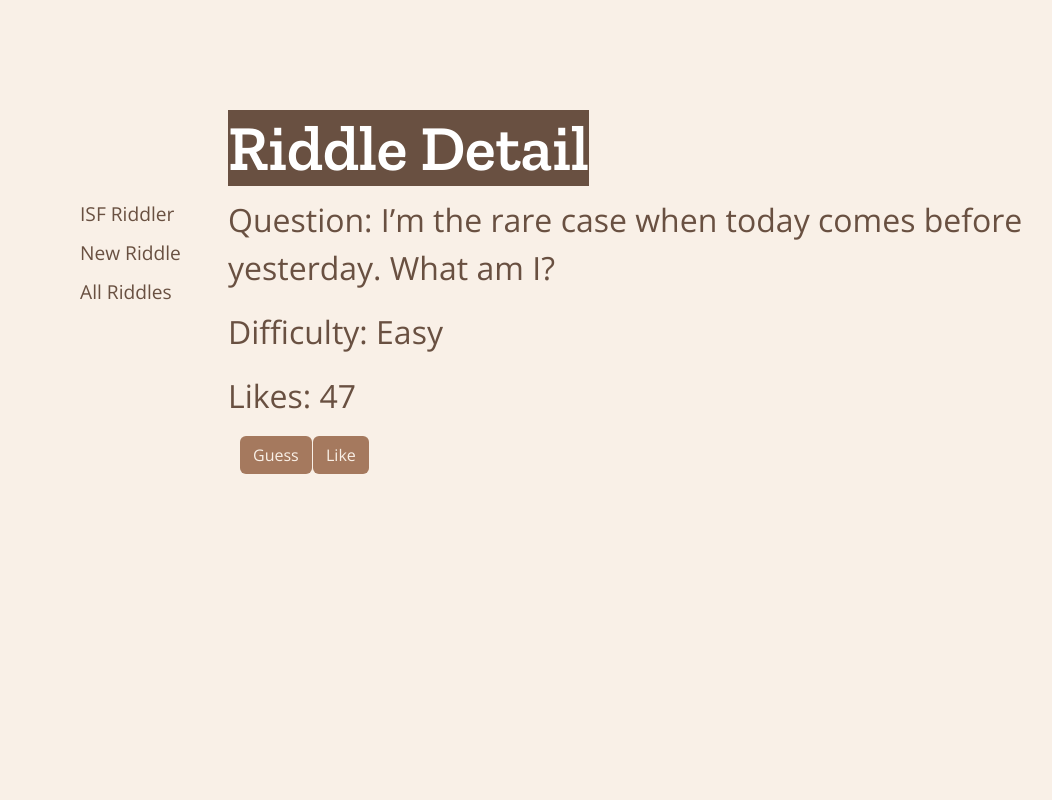
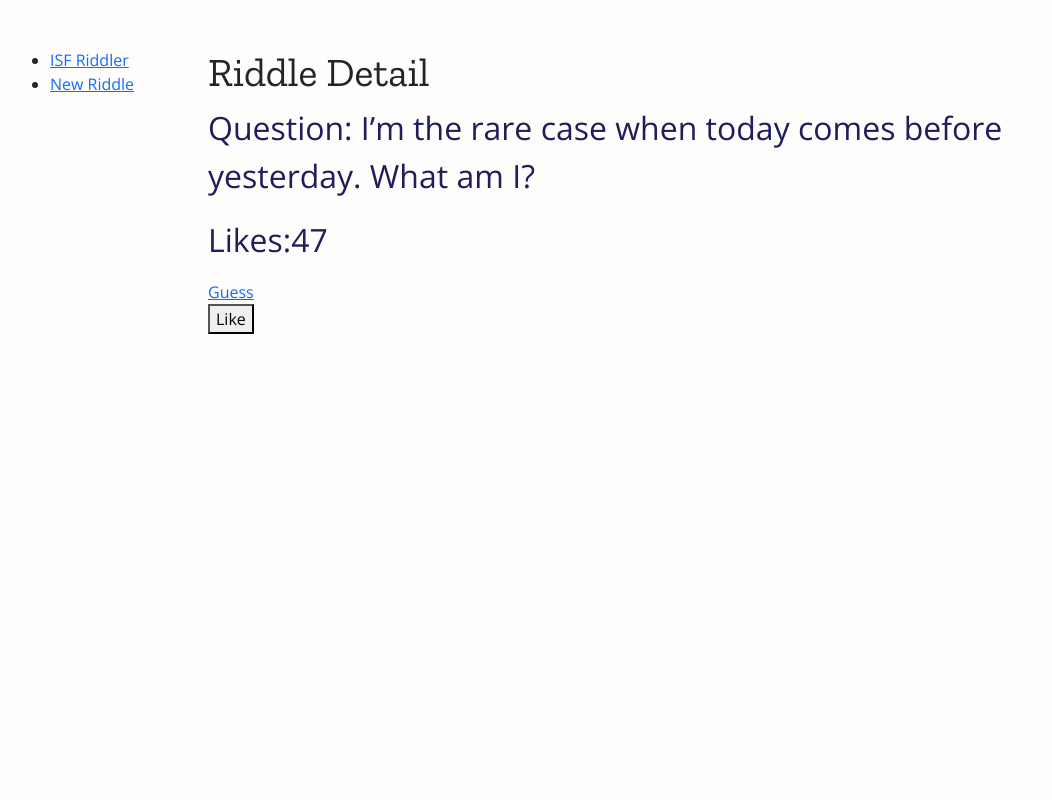
Before and after one commit to the-isf-academy/lab_riddler_tracks, a Django app: page /riddle/detail/1/ in a window 1280 px wide. Shown: the whole page, without its empty margins (64-1116 px from the left). Run offline with Django 4.2, Linux system fonts and the light colour scheme; data comes from the database, SQL or seed files in the repository; some libraries are stand-ins or nearby versions.

Commit message:
removing styles for lab

```diff
--- a/riddle_app/static/style.css
+++ b/riddle_app/static/style.css
@@ -1,118 +1,58 @@
 @import url('https://fonts.googleapis.com/css2?family=Open+Sans:wght@300;400&family=Zilla+Slab:wght@400;600&display=swap');
 
+
+/*
+💻 assign variables for easy color theming
+    - to use the variable as a value: var(--color1)
+*/
 :root {
-    --color1: rgb(105, 80, 65);
-    --color2: rgb(165, 121, 94);
-    --color3: rgb(249, 240, 231);
+    --color1: rgb(30, 30, 92);
+    --color2: rgb(241, 195, 215);
+    --color3: rgb(255, 253, 251);
+    --primary-font: 'Open Sans', sans-serif;
+    --secondary-font: 'Zilla Slab', sans;
 
 }
 
+/*
+💻 Customize and add CSS!
+    - Be sure to look at Bootstrap documentation.
+    - Add specific bootstrap classes to existing HTML tags
+*/
+
+body{
+    background-color: var(--color3);
+    font-family: var(--primary-font);
+}
 
 p{
     font-size: 2em;
     font-weight: 300;
-    color: var(--color1)
+    color: var(--color1);
+    font-family: var(--primary-font)
 }
 
 h1{
-    font-family: 'Zilla Slab';
-    font-weight: 600;
-    font-size: 4em;
-    line-height: 1.5em;
-    display: inline;
-    background: var(--color1);
-    color: #ffffff;
-
-}
-
-body{
-    background-color: var(--color3);
-    font-family: 'Open Sans', sans-serif;
-    margin-top: 100px;
-    margin-left: 100px;
-    margin-right: 100px;
-}
-
-.navigation{
-    margin-top: 100px;
-}
-
-.navigation a{
-    text-decoration: none;
-    font-size: 1.2em;
-    color: var(--color1);
-}
-
-.navigation a:hover{
-    color: var(--color2);
-}
-
-.navigation li{
-    margin-bottom: 10px;
-    list-style: none;
-}
-
-.list{
-    font-size: 1.5em;
-    font-weight: 300;
-}
-
-.btn{
-    background-color:var(--color2);
-    color: var(--color3);
-    display: inline;
-}
-
-.btn a, .btn a:hover{
-    text-decoration: none;
-    color: var(--color3);
-}
-
-.btn:hover{
-    background-color:var(--color1);
-    color: var(--color1);
-}
-
-input, select {
-    width: 100%;
-    padding: 12px 20px;
-    margin: 8px 0;
-}
-
-a{
-    color: var(--color1);
-}
-
-a:hover{
-    color:var(--color2);
+    font-family: var(--secondary-font);
 }
 
 
-/* for mobile */
+
+
+/*
+💻 experiment with changing your layout for mobile
+    - add custom styles for different screen sizes
+*/
 
 
  @media (max-width: 769px) {
-    .container, .row{
+
+    .row{
         display: inline-block;
-        width: 100%;
-    }
-
-
-
-    .navigation{
-        margin-top: 10px;
-    }
-
-
-    .navigation li a{
-        display: block;
-
     }
 
     body{
         margin-top: 0px;
-        margin-left: 50px;
-        width: 100%
-        /* margin-right: 50px; */
+        width: 100%;
     }
  }
--- a/riddle_app/templates/base.html
+++ b/riddle_app/templates/base.html
@@ -4,7 +4,7 @@
 <html lang="en" class="h-100">
 
 <head>
-    <title>{% block title %}{% endblock %}</title>
+    <title>ISF Riddler</title>
 
     <!-- Bootstrap 5 -->
     {% load bootstrap5 %}
@@ -14,19 +14,14 @@
     <!-- Custom CSS -->
     <link rel="stylesheet" type ="text/css" href="{% static 'style.css' %}">
 
-    <!-- <link rel="icon" href="{% static "color_app/favicon.png" %}"> -->
-
 </head>
 
 <body>
 
-  <div class="container">
+  <div class="container mt-5">
     <div class="row">
       <div class="col-2">
-
         {% include 'navigation.html' %}
-
-
         </div>
       <div class="col">
 
@@ -36,5 +31,6 @@
       </div>
     </div>
   </div>
+
 </body>
 </html>
--- a/riddle_app/templates/navigation.html
+++ b/riddle_app/templates/navigation.html
@@ -1,6 +1,8 @@
 
-<ul class="navigation position-sticky">
+<ul>
     <li><a  href="{% url 'index' %}">ISF Riddler</a></li>
     <li><a href="{% url 'riddle-new' %}">New Riddle</a></li>
-    <li><a href="{% url 'riddle-list' %}">All Riddles</a></li>
+
+    <!-- 💻 Add a link to the riddle list-->
+
 </ul>
--- a/riddle_app/templates/new_riddle_form.html
+++ b/riddle_app/templates/new_riddle_form.html
@@ -31,7 +31,7 @@
        {% endfor %}
 
        <div class="form-buttons">
-           <input type="submit" value="Save" class="btn"/>
+           <input type="submit" value="Save" />
        </div>
 
     </form>
--- a/riddle_app/templates/riddle_detail.html
+++ b/riddle_app/templates/riddle_detail.html
@@ -5,24 +5,19 @@
 
 
     <p><b>Question:</b> {{ riddle.question }}</p>
-    <p><b>Difficulty:</b> {{ riddle.get_difficulty_display }}</p>
+    <p>Likes:{{ riddle.likes }}</p>
 
-    <p><b>Likes:</b> {{ riddle.likes }}</p>
+    <!-- 💻 Add the Difficulty for the specific riddle -->
 
-   <div class="container">
-    <div class="row justify-content-start">
-        <div class="col-1 pl-0">
-            <button class="btn shadow-none"><a href="{% url 'riddle-guess' pk=riddle.id %}">Guess</a></button>
+   <a href="{% url 'riddle-guess' pk=riddle.id %}">Guess</a>
 
-        </div>
-        <div class="col-1">
-        <form action="{% url 'riddle-like' object.id %}" method="POST">
+
+
+    <form action="{% url 'riddle-like' object.id %}" method="POST">
             {% csrf_token %}
-            <button type="submit" name="riddle-id" value="{{object.id}}" class="btn shadow-none">Like</button>
+            <button type="submit" name="riddle-id" value="{{object.id}}" >Like</button>
         </form>
-    </div>
-    </div>
-   </div>
+
 
 
 
--- a/riddle_app/templates/riddle_list.html
+++ b/riddle_app/templates/riddle_list.html
@@ -3,11 +3,11 @@
 {% block content %}
     <h1>All Riddles</h1>
 
-    <ul class="list">
+    <ul>
     {% for riddle in object_list %}
 
 
-    <a href="{% url 'riddle-detail' pk=riddle.id %}"><li class="m-2">{{riddle}}</li></a>
+    <li><a href="{% url 'riddle-detail' pk=riddle.id %}">{{riddle}}</a></li>
 
     {% endfor %}
     </ul>
```
Also changed, not shown: riddle_app/templates/riddle_guess.html (+6 -4 lines). Lines whose indentation alone changed are shown as unchanged.
